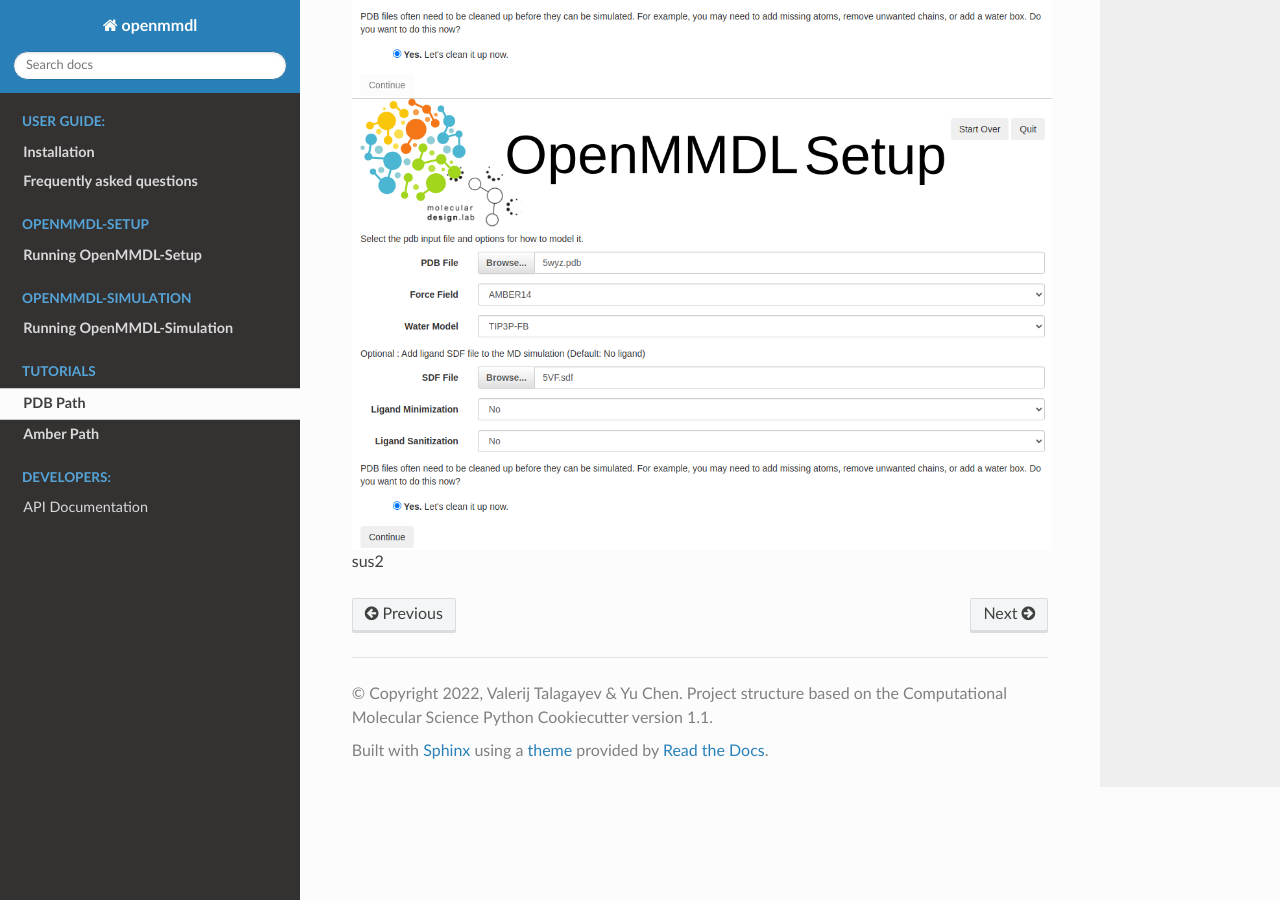
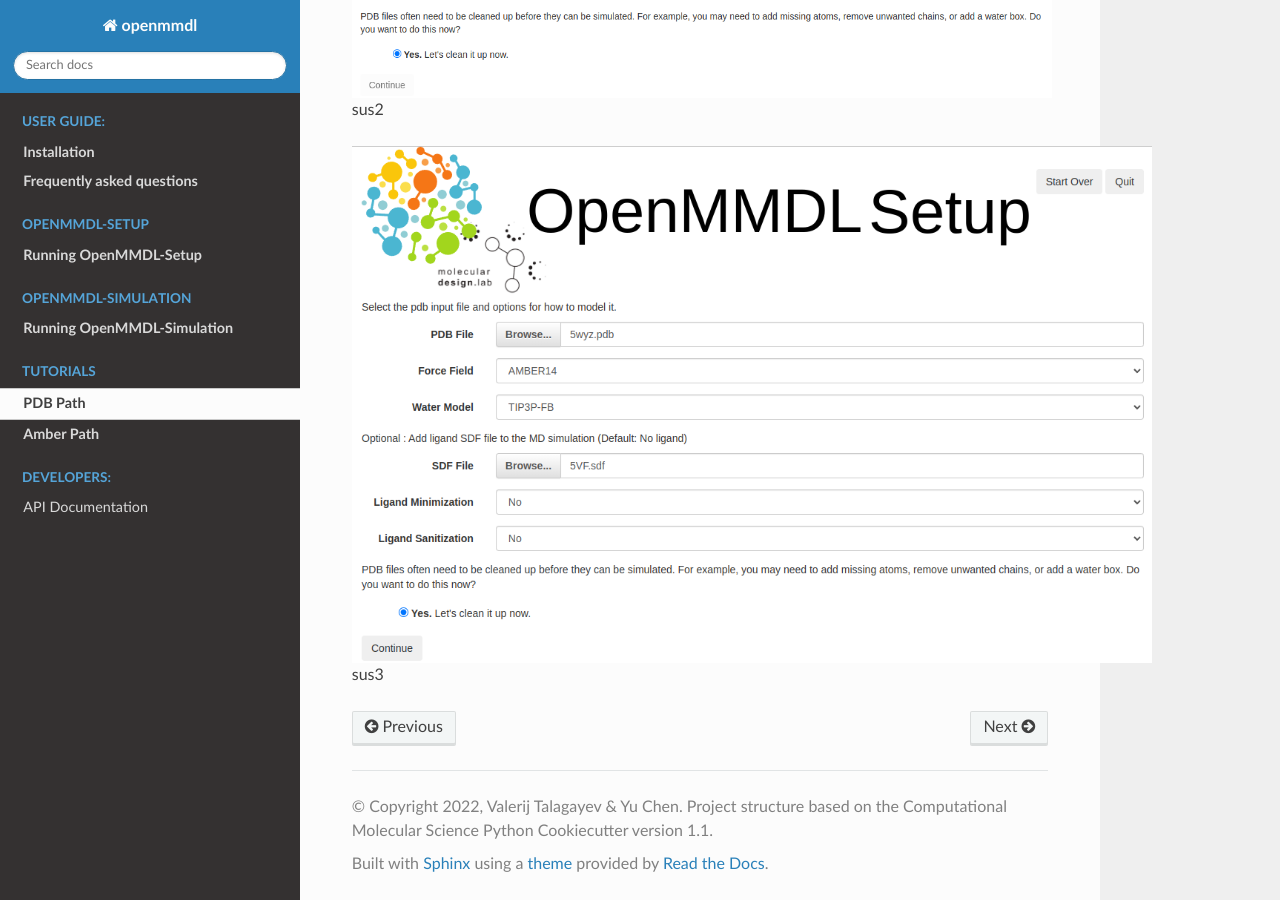
Before and after one commit to wolberlab/OpenMMDL, a Sphinx documentation site: the page built from docs/tutorial_pdb_path.rst, in a window 1280 px wide and 900 px high, scrolled down 930 px. Built offline with Sphinx 7.4.7 and the Read the Docs theme 2.0.0, drawn with Linux system fonts in a browser that asks for light colours.

Commit message:
Update tutorial_pdb_path.rst

```diff
--- a/docs/tutorial_pdb_path.rst
+++ b/docs/tutorial_pdb_path.rst
@@ -15,9 +15,11 @@
    :figwidth: 700px
    :align: center
 
+sus2
+
 
 .. figure:: /_static/images/tutorials/PDB_Path/Selectfiles3.png
-   :figwidth: 700px
+   :figwidth: 800px
    :align: center
 
-sus2
+sus3
```
